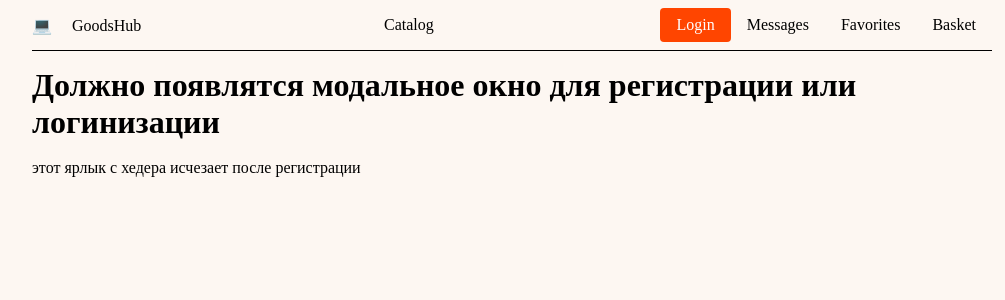
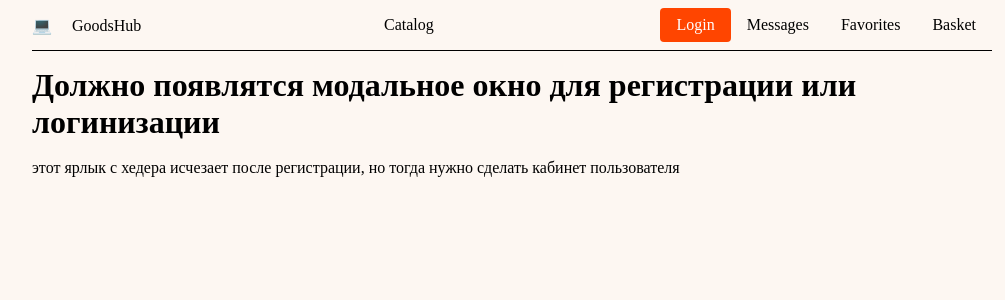
Before and after one commit to VladymyrBolgov/goodshub, a React (Create React App) app: page /login in a window 1280 px wide. Shown: the top 300 px of the page, without its empty margins (128-1133 px from the left). Built offline with nearby package versions, Linux system fonts and the light colour scheme.

Commit message:
правки

```diff
--- a/src/components/App.jsx
+++ b/src/components/App.jsx
@@ -7,7 +7,7 @@ import { LoginPage } from "../pages/LoginPage/LoginPage";
 import { RegisterPage } from "../pages/RegisterPage/RegisterPage"
 import { Messages } from "../pages/Messages/Messages";
 import { Favorites } from "../pages/Favorites/Favorites";
-import { Basket } from "../pages/Basket.jsx/Basket";
+import { Basket } from "../pages/Basket/Basket";
 import { NotFoundPage } from "../pages/NotFoundPage/NotFoundPage";
 
 import { Container, Header, Logo, Link } from "./App.styled";
@@ -36,6 +36,7 @@ export const App = () => {
         {/* <Route path="/" element={<HomePage />} /> */}
         <Route path="/" element={<GoodsHub />} />
         <Route path="/catalog" element={<Catalog />} />
+        <Route path="/catalog/:catalogId" element={<div>Catalog collection</div>} />
         <Route path="/register" element={<RegisterPage />} />
         <Route path="/login" element={<LoginPage />} />
         <Route path="/messages" element={<Messages />} />
--- a/src/pages/GoodsHub/GoodsHub.jsx
+++ b/src/pages/GoodsHub/GoodsHub.jsx
@@ -42,7 +42,7 @@ export const GoodsHub = () => {
             <br></br>
             <br></br>
             <footer>
-                <h2>Logo</h2>
+                <h2>Logo GoodsHub</h2>
                 <br></br>
                 <p>Privacy Policy</p>
                 <p>Help&FAQ</p>
--- a/src/pages/LoginPage/LoginPage.jsx
+++ b/src/pages/LoginPage/LoginPage.jsx
@@ -5,7 +5,7 @@ export const LoginPage = () => {
     <main>
       <h1>Должно появлятся модальное окно для регистрации или логинизации</h1>
       <br></br>
-      <p> этот ярлык с хедера исчезает после регистрации</p>
+      <p> этот ярлык с хедера исчезает после регистрации, но тогда нужно сделать кабинет пользователя</p>
     </main>
   );
 };
```
Also changed, not shown: src/components/Footer/Footer.jsx (added), src/pages/Basket/Basket.jsx (renamed from src/pages/Basket.jsx/Basket.jsx).
